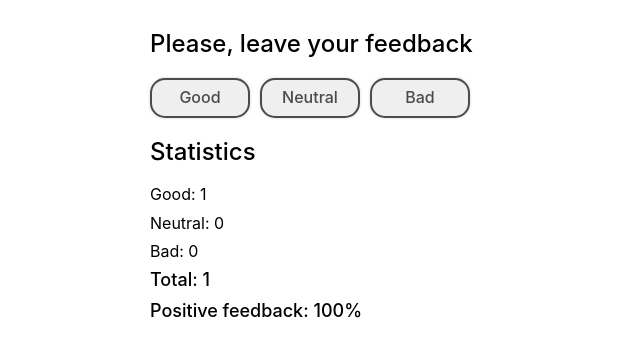
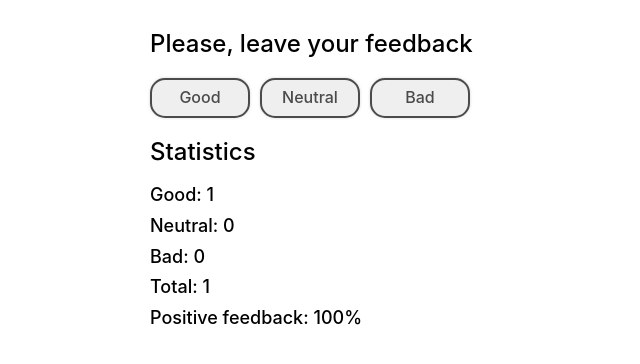
Before and after one commit to Irina-Koksharova/goit-react-hw-02-feedback, a React (Create React App) app: page / in a window 1280 px wide. Both pictures are taken after a click on the button "Good". Shown: the top 364 px of the page, without its empty margins (0-640 px from the left). Built offline with nearby package versions, Linux system fonts and the light colour scheme.

Commit message:
Изменяет разметку компонента FeedbackForm

```diff
--- a/package.json
+++ b/package.json
@@ -10,6 +10,7 @@
     "react": "^17.0.1",
     "react-dom": "^17.0.1",
     "react-scripts": "4.0.1",
+    "shortid": "^2.2.16",
     "web-vitals": "^0.2.4"
   },
   "scripts": {
--- a/src/components/App/App.js
+++ b/src/components/App/App.js
@@ -13,7 +13,7 @@ class App extends Component {
   };
 
   handleIncrement = e => {
-    const targetButton = e.target;
+    const targetButton = e.currentTarget;
     targetButton.style.backgroundColor = 'rgb(251, 152, 152)';
     setTimeout(() => {
       targetButton.style.backgroundColor = 'rgb(239, 239, 239)';
@@ -50,7 +50,7 @@ class App extends Component {
       <Container>
         <Section title="Please, leave your feedback">
           <FeedbackOptions
-            options={{ good, neutral, bad }}
+            options={['good', 'neutral', 'bad']}
             onLeaveFeedback={this.handleIncrement}
           />
         </Section>
--- a/src/components/FeedbackForm/FeedbackOptions.jsx
+++ b/src/components/FeedbackForm/FeedbackOptions.jsx
@@ -3,34 +3,20 @@ import s from './FeedbackOptions.module.css';
 
 function FeedbackForm({ options, onLeaveFeedback }) {
   return (
-    <>
-      <ul className={s.buttonList}>
-        <li className={s.buttonItem}>
+    <ul className={s.buttonList}>
+      {options.map(option => (
+        <li key={option} className={s.buttonItem}>
           <button className={s.button} type="button" onClick={onLeaveFeedback}>
-            Good
+            {option}
           </button>
         </li>
-        <li className={s.buttonItem}>
-          <button className={s.button} type="button" onClick={onLeaveFeedback}>
-            Neutral
-          </button>
-        </li>
-        <li className={s.buttonItem}>
-          <button className={s.button} type="button" onClick={onLeaveFeedback}>
-            Bad
-          </button>
-        </li>
-      </ul>
-    </>
+      ))}
+    </ul>
   );
 }
 
 FeedbackForm.propTypes = {
-  options: PropTypes.shape({
-    good: PropTypes.number.isRequired,
-    neutral: PropTypes.number.isRequired,
-    bad: PropTypes.number.isRequired,
-  }),
+  options: PropTypes.arrayOf(PropTypes.string).isRequired,
   onLeaveFeedback: PropTypes.func.isRequired,
 };
 
--- a/src/components/FeedbackForm/FeedbackOptions.module.css
+++ b/src/components/FeedbackForm/FeedbackOptions.module.css
@@ -13,6 +13,7 @@
   min-height: 40px;
   color: rgb(75, 73, 73);
   font-weight: 500;
+  text-transform: capitalize;
   border: 2px solid rgb(77, 74, 74);
   border-radius: 15px;
   outline: none;
--- a/src/components/Section/Section.jsx
+++ b/src/components/Section/Section.jsx
@@ -4,7 +4,7 @@ import s from './Section.module.css';
 function Section({ title, children }) {
   return (
     <section className={s.section}>
-      <p className={s.title}> {title}</p>
+      <h2 className={s.title}> {title}</h2>
       {children}
     </section>
   );
--- a/src/components/Statistics/Statistics.jsx
+++ b/src/components/Statistics/Statistics.jsx
@@ -3,16 +3,15 @@ import s from './Statistics.module.css';
 
 function Statistics({ good, neutral, bad, total, positivePercentage }) {
   return (
-    <>
-      <ul>
-        <li className={s.statisticsItem}>Good: {good}</li>
-        <li className={s.statisticsItem}>Neutral: {neutral}</li>
-        <li className={s.statisticsItem}>Bad: {bad}</li>
-      </ul>
-
-      <p className={s.total}>Total: {total}</p>
-      <p className={s.positive}>Positive feedback: {positivePercentage}</p>
-    </>
+    <ul>
+      <li className={s.statisticsItem}>Good: {good}</li>
+      <li className={s.statisticsItem}>Neutral: {neutral}</li>
+      <li className={s.statisticsItem}>Bad: {bad}</li>
+      <li className={s.statisticsItem}>Total: {total}</li>
+      <li className={s.statisticsItem}>
+        Positive feedback: {positivePercentage}
+      </li>
+    </ul>
   );
 }
 
--- a/src/components/Statistics/Statistics.module.css
+++ b/src/components/Statistics/Statistics.module.css
@@ -1,10 +1,8 @@
+.statisticsItem {
+  font-size: 18px;
+  font-weight: 500;
+}
+
 .statisticsItem:not(:last-child) {
   margin-bottom: 10px;
 }
-
-.total,
-.positive {
-  margin: 10px 0 0;
-  font-size: 18px;
-  font-weight: 500;
-}
```
Also changed, not shown: 2 other files (tests, documents, lock files or other folders).
